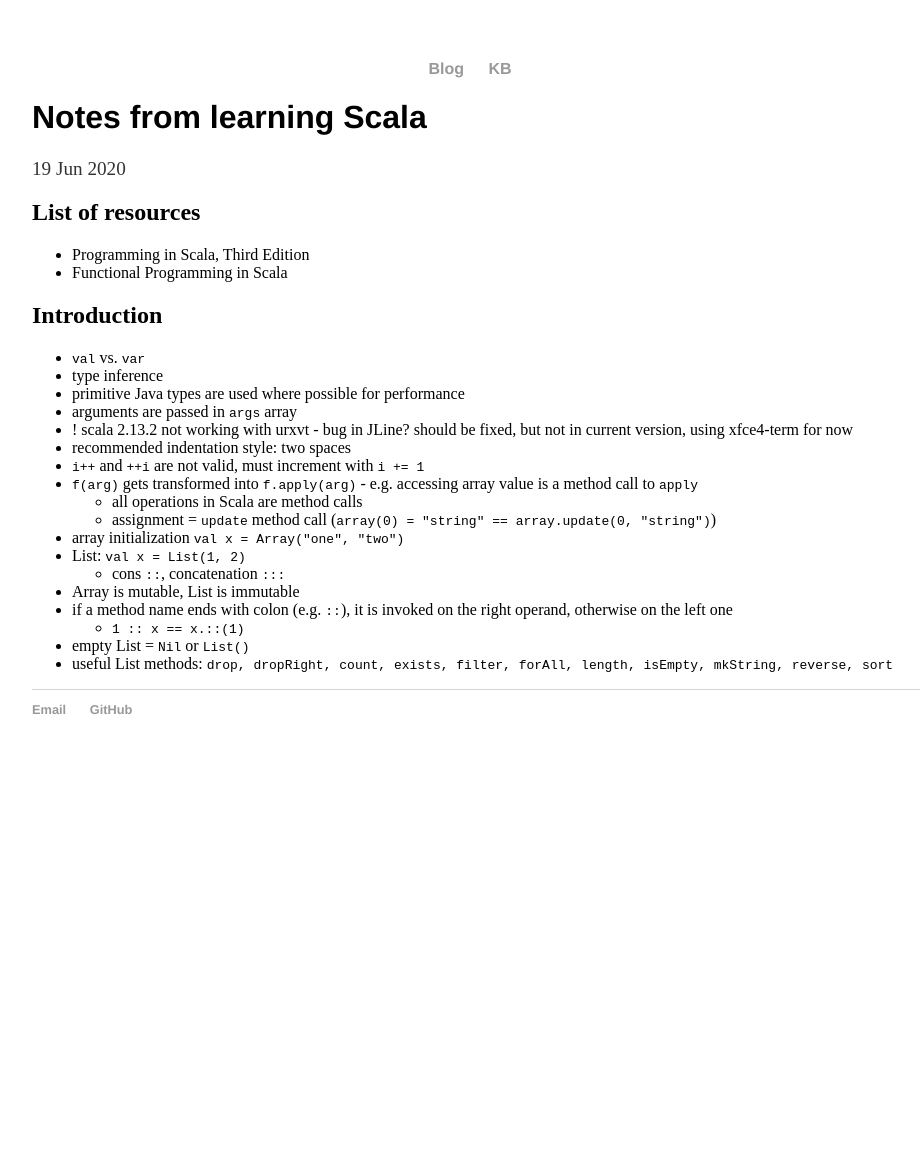
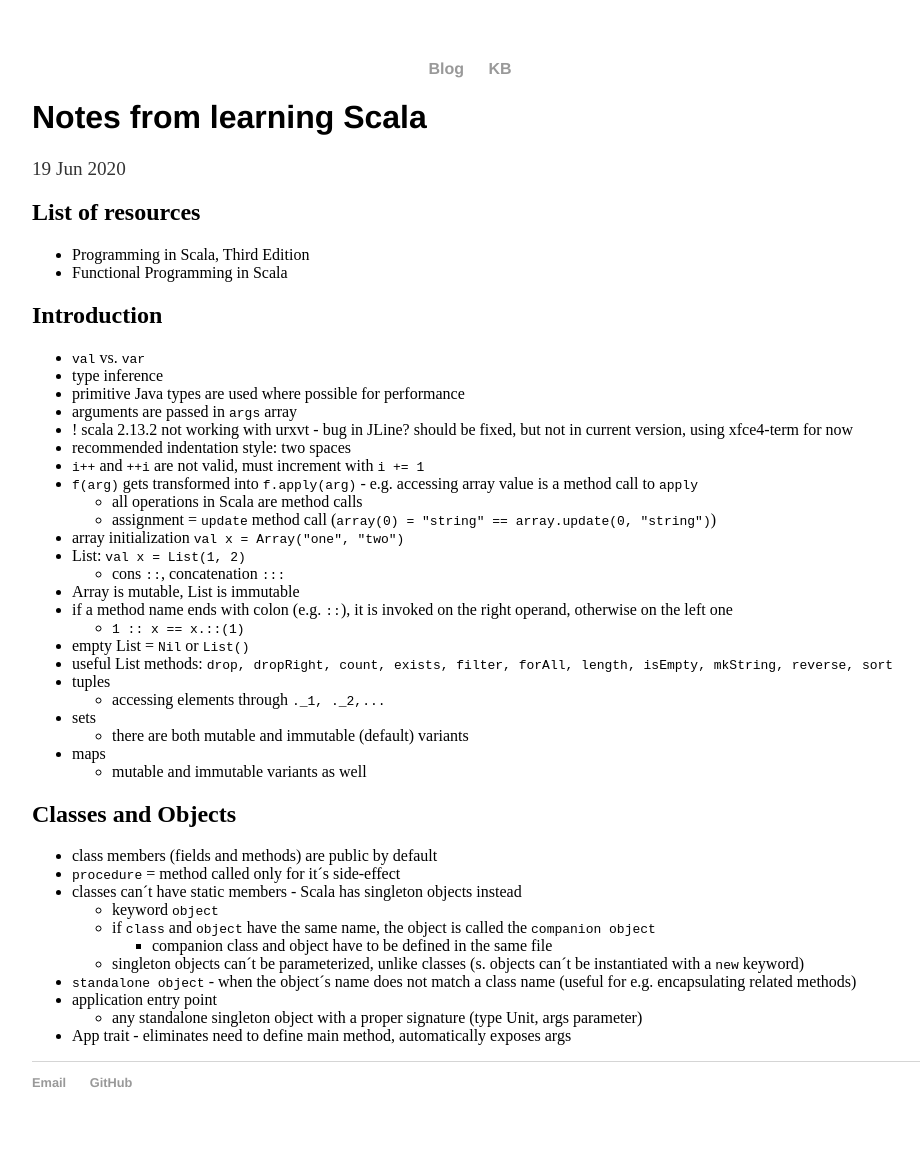
Before and after one commit to niphr/niphr.github.io, a Jekyll site: the page built from kb/scala/_posts/2020-06-19-learning-scala.md, in a window 1280 px wide. Shown: the whole page, without its empty margins (160-1080 px from the left). Built offline with Jekyll 4.4.1, drawn with Linux system fonts in a browser that asks for light colours; before the commit the page ends 900 px from its top, so only the background shows below that.

Commit message:
scala | notes

```diff
--- a/kb/scala/_posts/2020-06-19-learning-scala.md
+++ b/kb/scala/_posts/2020-06-19-learning-scala.md
@@ -27,3 +27,22 @@ date: 2020-06-19
   * `1 :: x == x.::(1)`
 * empty List = `Nil` or `List()`
 * useful List methods: `drop, dropRight, count, exists, filter, forAll, length, isEmpty, mkString, reverse, sort`
+* tuples
+  * accessing elements through `._1, ._2,...`
+* sets
+  * there are both mutable and immutable (default) variants
+* maps
+  * mutable and immutable variants as well
+
+## Classes and Objects
+* class members (fields and methods) are public by default
+* `procedure` = method called only for it´s side-effect
+* classes can´t have static members - Scala has singleton objects instead
+  * keyword `object`
+  * if `class` and `object` have the same name, the object is called the `companion object`
+    * companion class and object have to be defined in the same file
+  * singleton objects can´t be parameterized, unlike classes (s. objects can´t be instantiated with a `new` keyword)
+* `standalone object` - when the object´s name does not match a class name (useful for e.g. encapsulating related methods)
+* application entry point
+  * any standalone singleton object with a proper signature (type Unit, args parameter)
+* App trait - eliminates need to define main method, automatically exposes args
```
